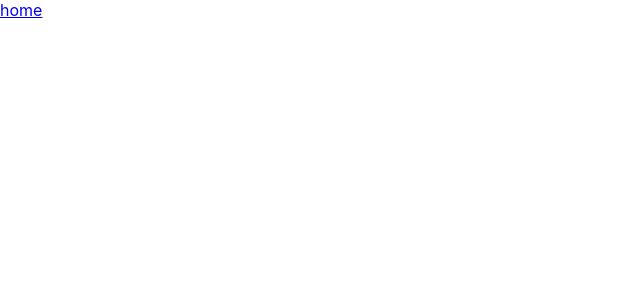
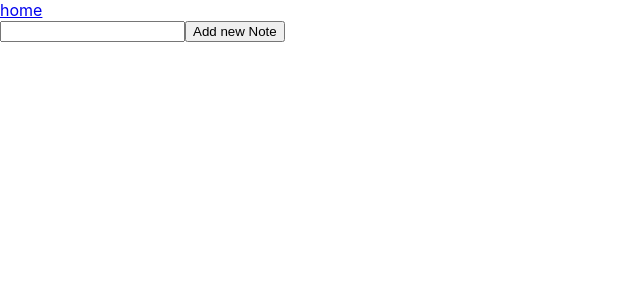
Before and after one commit to boolean-uk/cohort-10-react-demo, a React (Create React App) app: page /1/1/notes/add in a window 1280 px wide. Before the commit this address had no page. Shown: the top 300 px of the page, without its empty margins (0-640 px from the left). Built offline with nearby package versions, Linux system fonts and the light colour scheme.

Commit message:
Work in progress

```diff
--- a/src/App.js
+++ b/src/App.js
@@ -2,8 +2,8 @@ import './App.css';
 import { Routes, Route, Link } from "react-router-dom";
 import { Repos, Repo, Notes } from './components/Repos'
 
+
 function App() {
-
   return (
     <>
       <Link to="/">home</Link>
@@ -17,7 +17,7 @@ function App() {
           element={<Repo />}
         />
         <Route
-        path=''
+        path='/:username/:reponame/notes/add'
         element={<Notes/>}
         />
       </Routes>
--- a/src/components/Repos/Notes.js
+++ b/src/components/Repos/Notes.js
@@ -2,6 +2,15 @@ import { useState, useEffect } from 'react'
 import { Link, useParams } from "react-router-dom"
 
 function Notes(){
+const [notes, setNotes]= useState()
+return(
+    <>
+        <form>
+            <input type='text'></input>
+            <button>Add new Note</button>
 
+        </form>
+    </>
+)
 }
 export default Notes
--- a/src/components/Repos/Repo.js
+++ b/src/components/Repos/Repo.js
@@ -1,9 +1,11 @@
 import { useState, useEffect } from 'react'
 import { Link, useParams } from "react-router-dom"
+
 
 function Repo () {
   const [repo, setRepo] = useState({})
   const [notFound, setNotFound] = useState(false)
+  const [username, setUsername] = useState('ManNavic')
 
   const params = useParams()
   console.log(params)
@@ -31,7 +33,7 @@ function Repo () {
           <div>repo '{params.reponame}' of user '{params.username}' does not exist</div>
         ) : (
           <div>
-            <Link to='/'><button>Add Note</button></Link>
+            <Link to={`/${username}/${repo.name}/notes/add`}><button>Add Note</button></Link>
             <ul>
               <li>name: {repo.name}</li>
               <li>forks: {repo.forks}</li>
```
